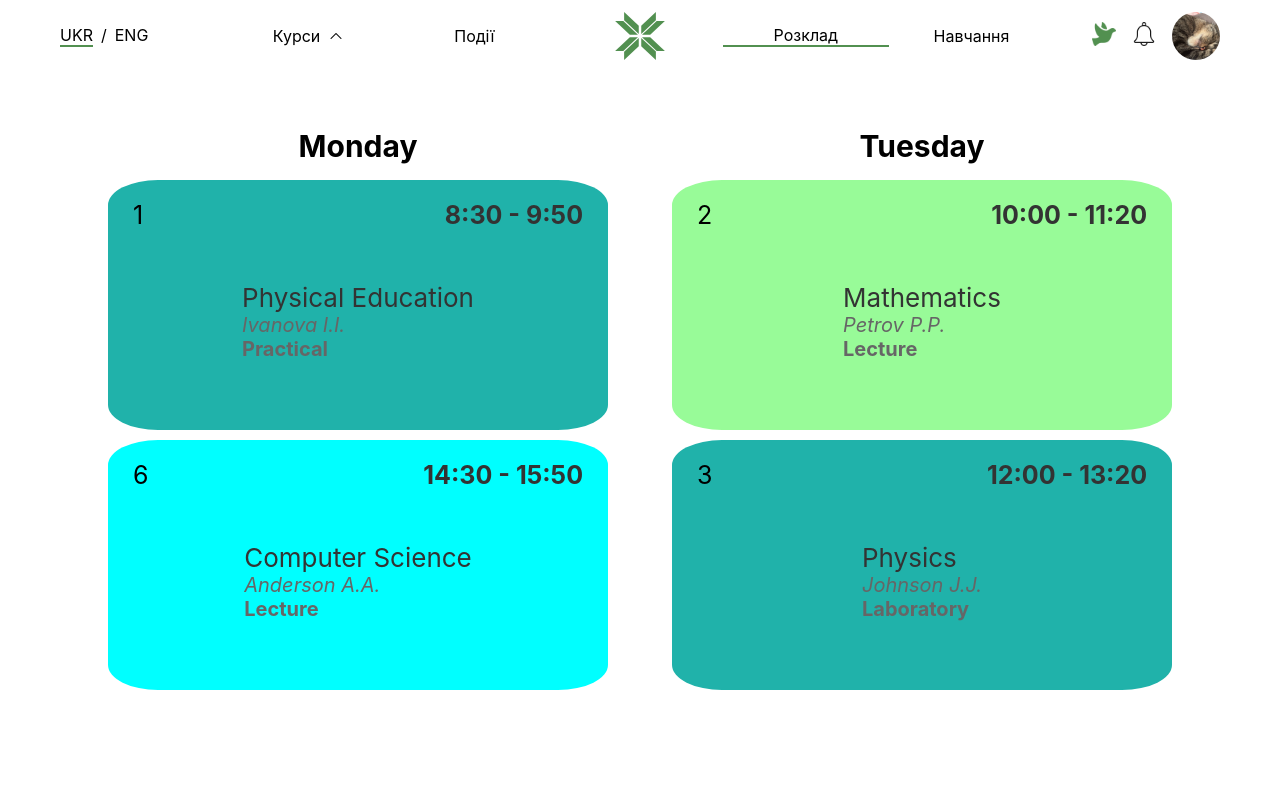
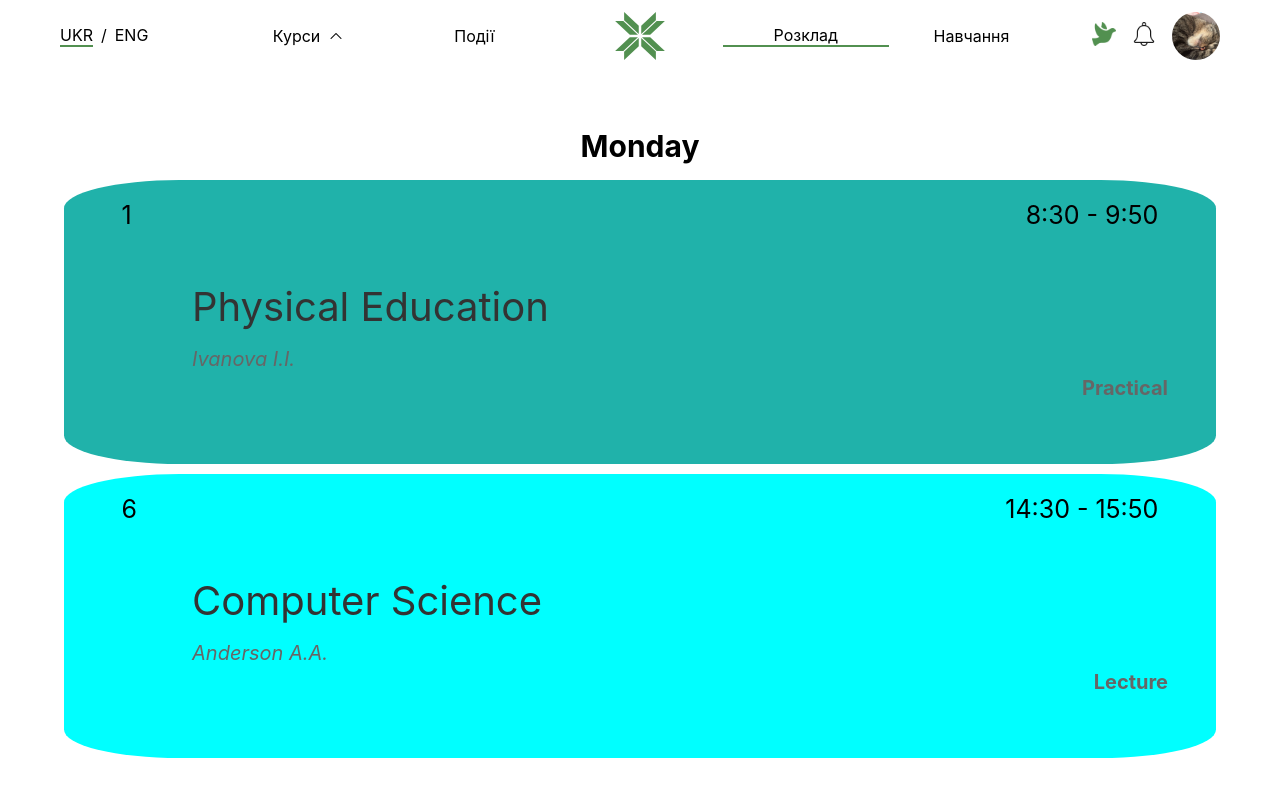
Before and after one commit to OMartsin/int20h-trandafyl-front, a React (Create React App) app: page /schedule in a window 1280 px wide. Shown: the top 800 px of the page. Built offline with nearby package versions, Linux system fonts and the light colour scheme.

Commit message:
refactor schedule

```diff
--- a/src/components/Attendance/Attendance.tsx
+++ b/src/components/Attendance/Attendance.tsx
@@ -87,6 +87,7 @@ function Attendance() {
         </div>
       </div>
     </div>
+
   );
 }
 
--- a/src/components/TimetableItem/TimeTable.css
+++ b/src/components/TimetableItem/TimeTable.css
@@ -13,7 +13,7 @@
 .class-time {
     display: flex;
     align-items:baseline;
-    min-width: 450px;
+    width: 90%;
     justify-content: space-between;
     padding: 20px;
     font-size: 25px;
@@ -26,38 +26,34 @@
     flex-grow: 4;
 
 }
-.class-info
-{
+.class-info {
     display: flex;
     flex-direction: column;
-    justify-content: space-between;
     align-items: flex-start;
+    width: 100%;
 
 }
 
-
-
-.time {
-    font-weight: bold;
+.info {
+    font-size: 40px;
     color: #333;
-
+    margin-bottom: 1rem;
+    margin-left: 8rem;
 }
-
-
-.info {
-    font-size: 26px;
-    color: #333;
-}
-
 
 .teacher {
     font-style: italic;
     color: #666;
     font-size: 20px;
+    margin-bottom: 5px;
+    margin-left: 8rem;
 }
 
 .type {
     font-weight: bold;
     color: #666;
     font-size: 20px;
+    align-self: flex-end;
+    margin-bottom: 4rem;
+    margin-right: 3rem;
 }
--- a/src/pages/Schedule/Schedule.module.css
+++ b/src/pages/Schedule/Schedule.module.css
@@ -1,11 +1,12 @@
 .schedule {
   display: flex;
   justify-content: center;
-    flex-direction: row;
+  flex-direction: column;
   margin-top: 4rem;
   margin-left: 2rem;
   margin-right: 2rem;
   flex-wrap: wrap;
+  max-width: 2000px;
 }
 
 .day-column {
@@ -14,6 +15,4 @@
   justify-content: center;
   overflow-y: auto;
   overflow-x: auto;
-
-
 }
--- a/src/pages/Schedule/Schedule.tsx
+++ b/src/pages/Schedule/Schedule.tsx
@@ -2,6 +2,7 @@ import TimeTabletem from "../../components/TimetableItem/TimetableItem";
 import DaySchadule from "../../components/DaySchedule/DaySchadule";
 import styles from "./Schedule.module.css";
 import _ from 'lodash';
+import { useEffect, useState } from "react";
 interface ScheduleItem {
   day: string;
   classNumber: number;
@@ -97,6 +98,14 @@ const mockSchedule: ScheduleItem[] = [
   // Інші об'єкти розкладу...
 ];
 function Schedule() {
+  const userGroup = 'IT-27'; // Замініть це значення на групу користувача
+  const [filteredSchedule, setFilteredSchedule] = useState<ScheduleItem[]>([]);
+
+  useEffect(() => {
+    // Фільтрація розкладу за групою користувача
+    const filtered = mockSchedule.filter(schedule => schedule.group === userGroup)||[];
+    setFilteredSchedule(filtered);
+  }, [userGroup]); // Перевизначайте фільтрований розклад при зміні групи користувача
   const groupedSchedule = _.groupBy(mockSchedule, 'day');
 
 
```
Lines whose indentation alone changed are shown as unchanged.
